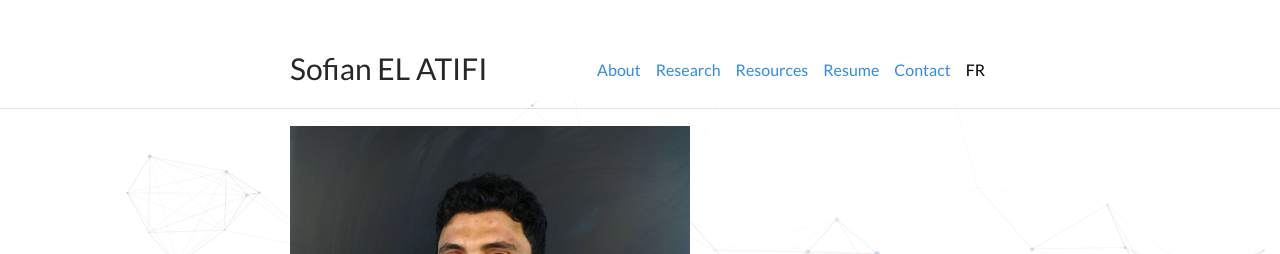
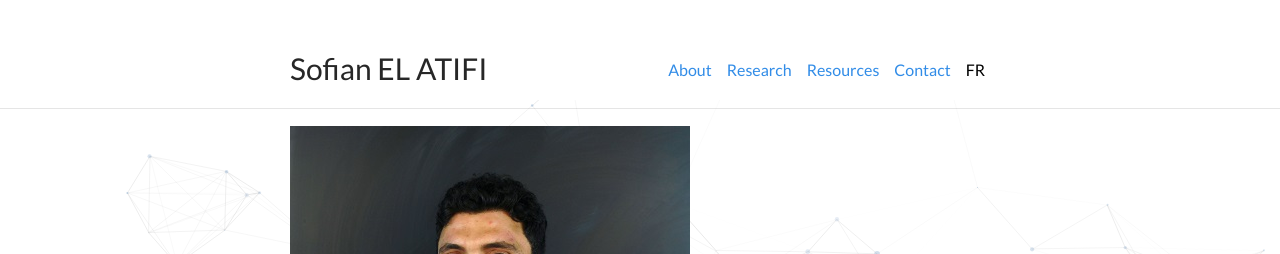
Before and after one commit to sofianelatifi/sofianelatifi.github.io, a Jekyll site: the page built from index.md, in a window 1280 px wide. Shown: the top 254 px of the page. Built offline with Jekyll 4.4.1, drawn with Linux system fonts in a browser that asks for light colours.

Commit message:
Update _config.yml

```diff
--- a/_config.yml
+++ b/_config.yml
@@ -23,9 +23,6 @@ nav:
   - name: "Resources"
     link: "/en/resources"
     lang: "en"
-  - name: "Resume"
-    link: "/en/resume.pdf"
-    lang: "en"
   - name: "Contact"
     link: "/en/contact"
     lang: "en"
```
